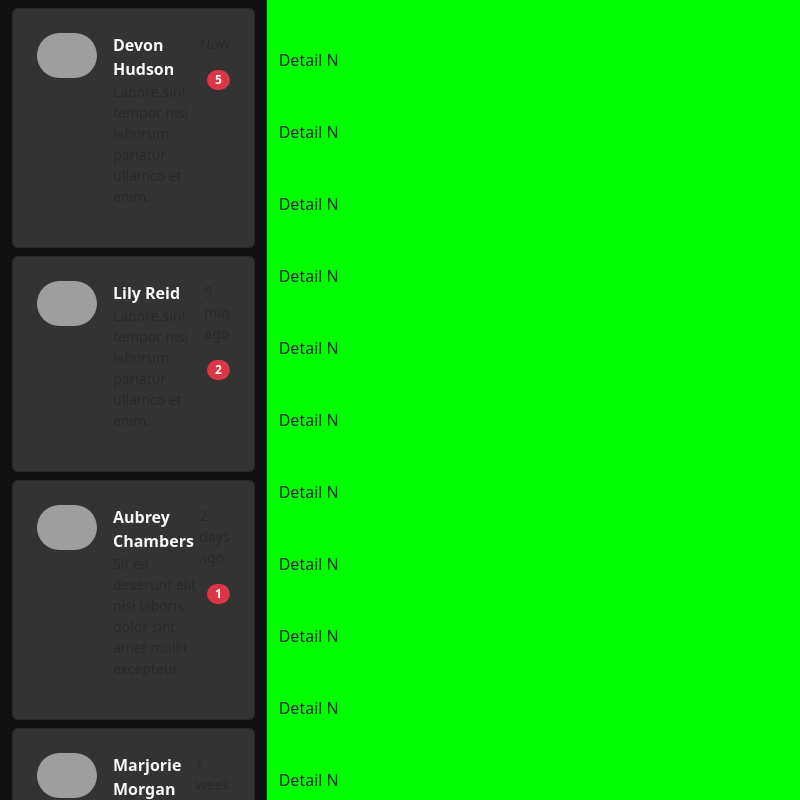
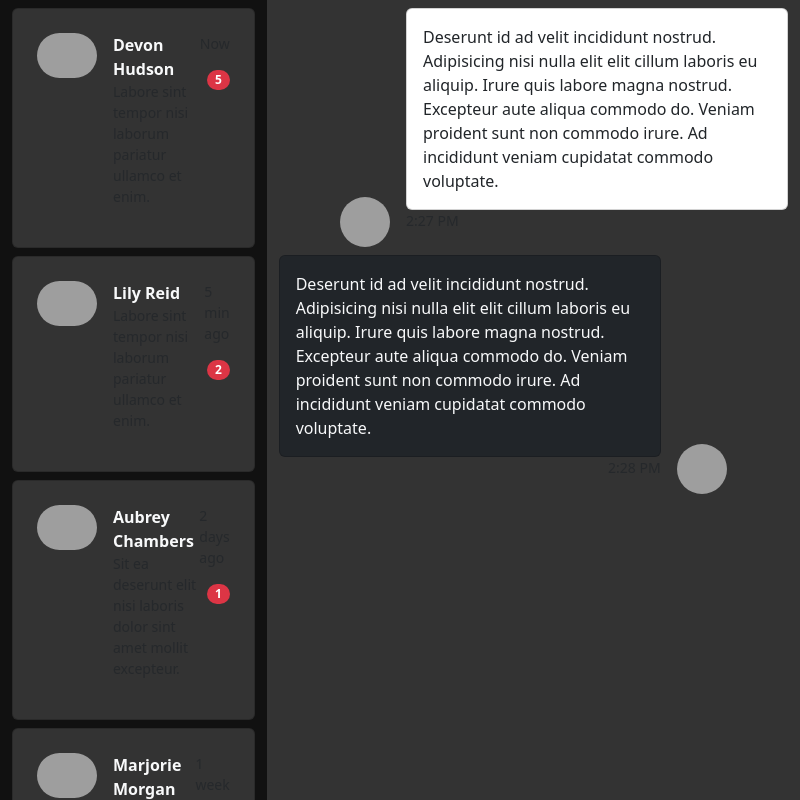
Before and after one commit to BrenRuizH/electron-chat-app, an Electron app: page index.html in a window 800 px wide. Drawn offline with nearby package versions, Linux system fonts and the light colour scheme; grey boxes are pictures that could not be loaded.

Commit message:
Diseño de la caja de mensajes

```diff
--- a/css/style.css
+++ b/css/style.css
@@ -11,7 +11,7 @@
 }
 
 #right {
-    background-color: #00FF00;
+    background-color: #333;
     position: absolute;
     top: 0;
     bottom: 0;
@@ -23,3 +23,12 @@
 .contact .card {
     background-color: #333;
 }
+
+.chat {
+    margin-top: 8px;
+}
+
+.chat img.avatar {
+    width: 50px;
+    height: 50px;
+}
--- a/index.html
+++ b/index.html
@@ -113,24 +113,36 @@
             </ul>
         </div>
         <div class="col-8" id="right">
-            <p class="my-5">Detail N</p>
-            <p class="my-5">Detail N</p>
-            <p class="my-5">Detail N</p>
-            <p class="my-5">Detail N</p>
-            <p class="my-5">Detail N</p>
-            <p class="my-5">Detail N</p>
-            <p class="my-5">Detail N</p>
-            <p class="my-5">Detail N</p>
-            <p class="my-5">Detail N</p>
-            <p class="my-5">Detail N</p>
-            <p class="my-5">Detail N</p>
-            <p class="my-5">Detail N</p>
-            <p class="my-5">Detail N</p>
-            <p class="my-5">Detail N</p>
-            <p class="my-5">Detail N</p>
-            <p class="my-5">Detail N</p>
-            <p class="my-5">Detail N</p>
-            <p class="my-5">Detail N</p>
+            <div class="d-flex chat">
+                <div class="w-25 d-flex align-items-end justify-content-end">
+                    <img class="rounded-pill me-3 avatar" width="60" src="https://randomuser.me/api/portraits/men/81.jpg">
+                </div>
+                <div class="w-75">
+                    <div class="card">
+                        <div class="card-body">
+                            Deserunt id ad velit incididunt nostrud. Adipisicing nisi nulla elit elit cillum laboris eu aliquip. Irure quis labore magna nostrud. Excepteur aute aliqua commodo do. Veniam proident sunt non commodo irure. Ad incididunt veniam cupidatat commodo voluptate.
+                        </div>
+                    </div>
+                    <p class="small text-muted">
+                        2:27 PM
+                    </p>
+                </div>
+            </div>
+            <div class="d-flex chat">
+                <div class="w-75">
+                    <div class="card bg-dark">
+                        <div class="card-body text-light">
+                            Deserunt id ad velit incididunt nostrud. Adipisicing nisi nulla elit elit cillum laboris eu aliquip. Irure quis labore magna nostrud. Excepteur aute aliqua commodo do. Veniam proident sunt non commodo irure. Ad incididunt veniam cupidatat commodo voluptate.
+                        </div>
+                    </div>
+                    <p class="small text-muted float-end">
+                        2:28 PM
+                    </p>
+                </div>
+                <div class="w-25 d-flex align-items-end">
+                    <img class="rounded-pill ms-3 avatar" src="https://randomuser.me/api/portraits/women/91.jpg">
+                </div>
+            </div>
         </div>
     </div>
 </body>
```
